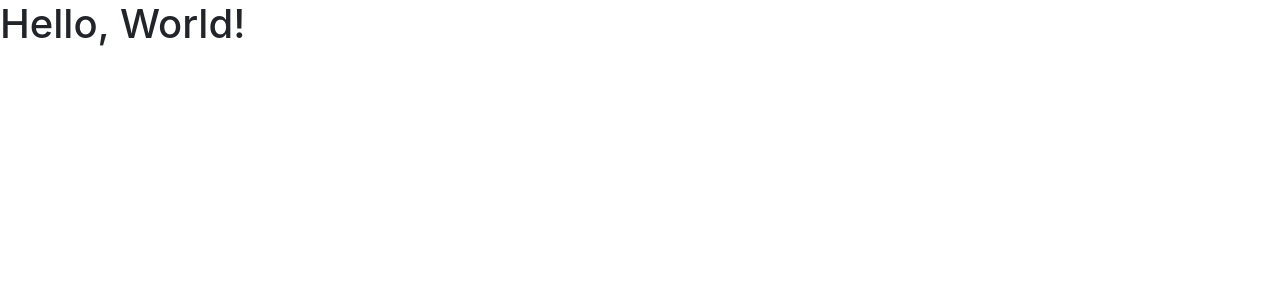
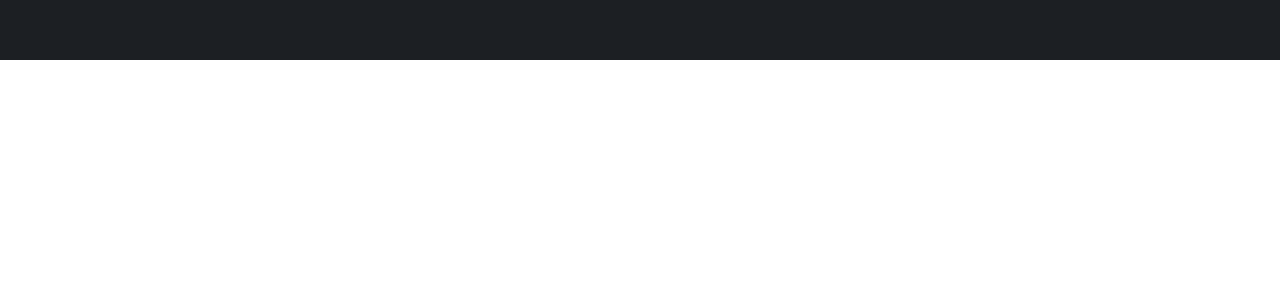
Before and after one commit to Kropanov/novels, a React (Create React App) app: page / in a window 1280 px wide. Shown: the top 300 px of the page. Built offline with nearby package versions, Linux system fonts and the light colour scheme.

Commit message:
Creating the Error Boundary component and the Header component

```diff
--- a/src/App.js
+++ b/src/App.js
@@ -1,9 +1,13 @@
 import Layout from "./hoc/Layout/Layout";
+import ErrorBoundary from './ErrorBoundary/ErrorBoundary'
+import Header from "./containers/Header/Header";
 
 function App() {
   return (
       <Layout>
-          <h1>Hello, World!</h1>
+          <ErrorBoundary>
+            <Header/>
+          </ErrorBoundary>
       </Layout>
   );
 }
--- /dev/null
+++ b/src/ErrorBoundary/ErrorBoundary.js
@@ -0,0 +1,30 @@
+import React, { Component } from 'react'
+import classes from './ErrorBoundary.module.scss'
+
+
+class ErrorBoundary extends Component {
+    constructor(props) {
+        super(props)
+
+        this.state = {
+            hasError: false
+        }
+    }
+
+    static getDerivedStateFromError() {
+        return { hasError: true }
+    }
+
+    render() {
+        if (this.state.hasError) {
+            return (
+                <div className={classes.ErrorBoundary}>
+                    Something went wrong
+                </div>
+            )
+        }
+        return this.props.children
+    }
+}
+
+export default ErrorBoundary
--- /dev/null
+++ b/src/ErrorBoundary/ErrorBoundary.module.scss
@@ -0,0 +1,4 @@
+.ErrorBoundary {
+    color: red;
+    font-size: 2em;
+}
--- /dev/null
+++ b/src/containers/Header/Header.js
@@ -0,0 +1,22 @@
+import React, { Component } from 'react'
+import classes from './Header.module.scss'
+
+class Header extends Component {
+    constructor(props) {
+        super(props)
+        this.state = {
+
+        }
+    }
+
+
+    render() {
+        return (
+            <header className={classes.Header}>
+
+            </header>
+        )
+    }
+}
+
+export default Header
--- /dev/null
+++ b/src/containers/Header/Header.module.scss
@@ -0,0 +1,5 @@
+.Header {
+    height: 60px;
+    width: auto;
+    background: #1c1f23;
+}
--- a/src/hoc/Layout/Layout.js
+++ b/src/hoc/Layout/Layout.js
@@ -5,9 +5,7 @@ class Layout extends Component {
     render() {
         return (
             <div className={classes.Layout}>
-                <main>
-                    {this.props.children}
-                </main>
+                {this.props.children}
             </div>
         )
     }
--- a/src/index.js
+++ b/src/index.js
@@ -1,17 +1,11 @@
 import React from 'react';
-import ReactDOM from 'react-dom';
 import './index.css';
 import App from './App';
 import reportWebVitals from './reportWebVitals';
+import {createRoot} from "react-dom/client";
 
-ReactDOM.render(
-  <React.StrictMode>
-    <App />
-  </React.StrictMode>,
-  document.getElementById('root')
-);
 
-// If you want to start measuring performance in your app, pass a function
-// to log results (for example: reportWebVitals(console.log))
-// or send to an analytics endpoint. Learn more: https://bit.ly/CRA-vitals
+createRoot(document.getElementById('root')).render(<App />)
+
+
 reportWebVitals();
```
